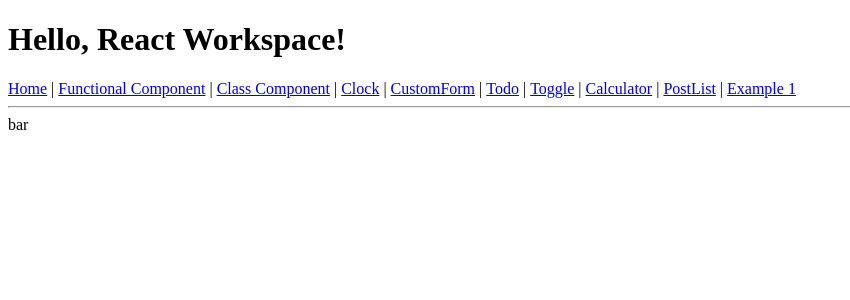
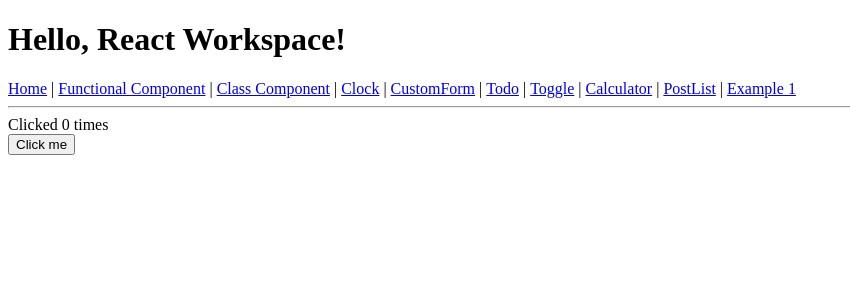
Before and after one commit to bl00mber/react-workspace, a React app: page /example1 in a window 1280 px wide. Shown: the top 300 px of the page, without its empty margins (0-850 px from the left). Built offline with nearby package versions, Linux system fonts and the light colour scheme.

Commit message:
components(Example1): adding counter and button

```diff
--- a/src/components/Example1.jsx
+++ b/src/components/Example1.jsx
@@ -5,15 +5,29 @@ class Example1 extends React.Component {
     super(props);
 
     this.state = {
-      foo: 'bar',
+      counter: 0,
     };
   }
 
+  handleButtonClick() {
+    const { counter } = this.state;
+    return this.setState({
+      counter: counter + 1,
+    });
+  }
+
   render() {
-    const { foo } = this.state;
+    const { counter } = this.state;
     return (
       <div>
-        {foo}
+        Clicked&nbsp;
+        {counter}
+        &nbsp;time
+        {counter !== 1 ? 's' : ''}
+        <br />
+        <button type="button" onClick={() => this.handleButtonClick()}>
+          Click me
+        </button>
       </div>
     );
   }
```
Also changed, not shown: 2 other files (tests, documents, lock files or other folders).
